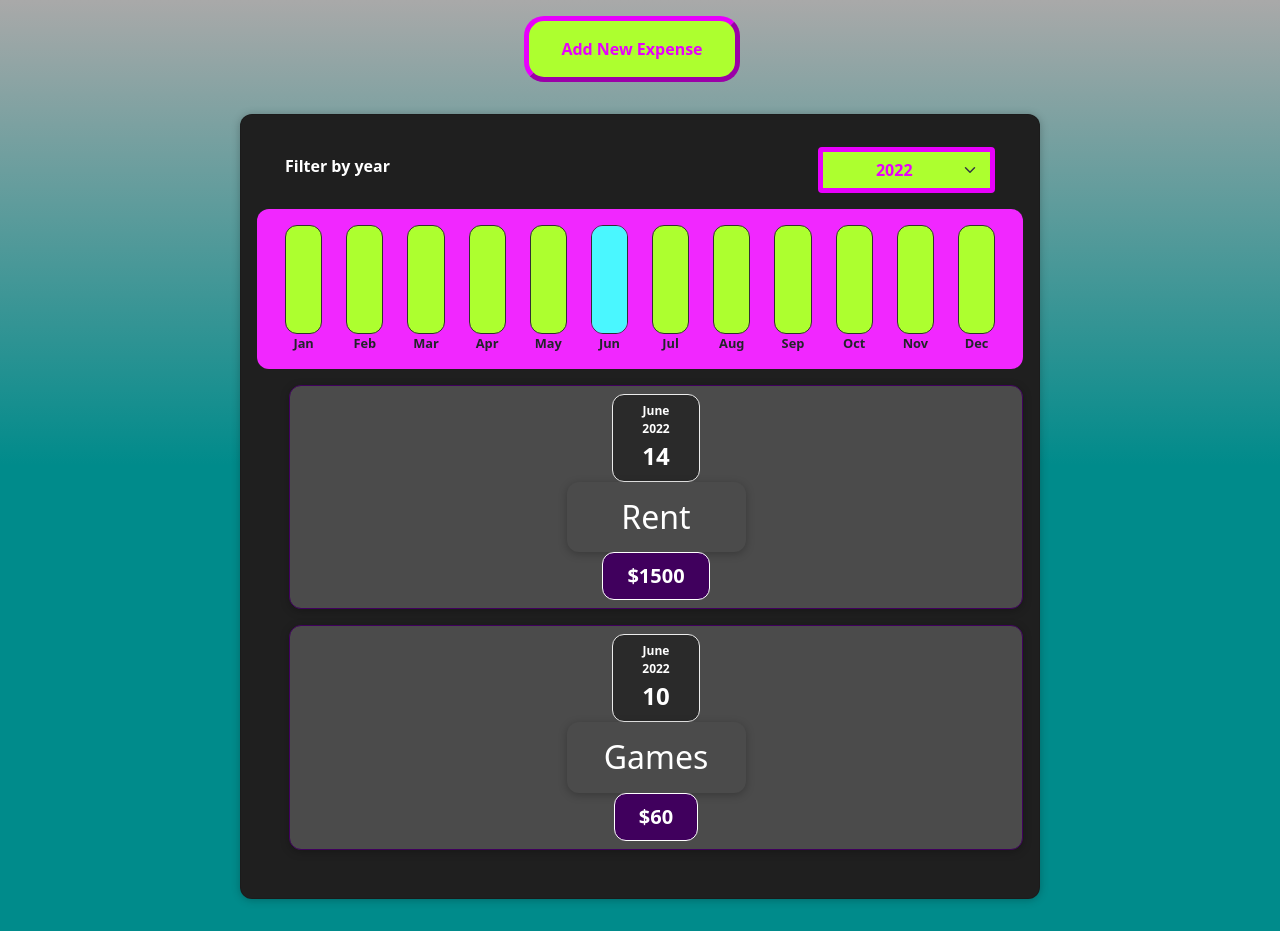
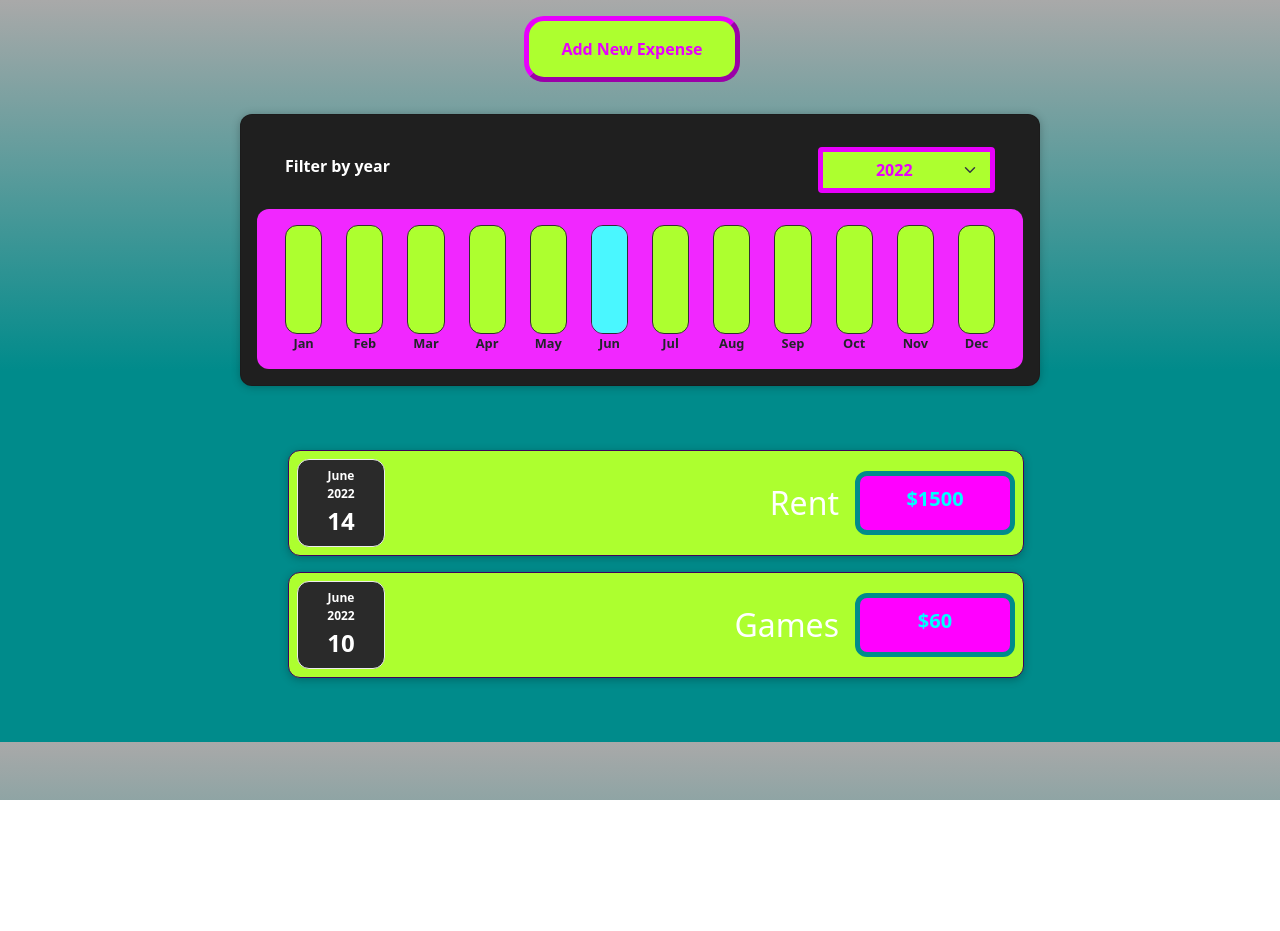
Before and after one commit to Trevorton27/jasonBreedloveReactExpenseTracker, a React (Create React App) app: page / in a window 1280 px wide. After the commit the page ends 800 px from the top, so only its background shows below. Built offline with nearby package versions, Linux system fonts and the light colour scheme.

Commit message:
expenseItem css styling

```diff
--- a/src/components/ExpenseItem.css
+++ b/src/components/ExpenseItem.css
@@ -6,7 +6,7 @@
     padding: 0.5rem;
     margin: 1rem 0;
     border-radius: 12px;
-    background-color: #4b4b4b;
+    background-color: greenyellow;
     font-size: 1.3rem;
     color: #40005d;
     font-weight: bold;
@@ -30,18 +30,18 @@
     margin: 0 1rem;
     color: white;
     /*border: 2px solid #40005d;*/
-    border-radius: 12px;
     /*padding: 0.5rem .5rem;*/
 }
 
 .expense-item_price {
     font-size: .8rem;
     font-weight: bold;
-    color: white;
-    background-color: #40005d;
-    border: 1px solid white;
+    color: cyan;
+    background-color: #ff00ff;
+    border: 5px solid darkcyan;
     padding: 0.5rem;
     border-radius: 12px;
+    justify-content: center;
 }
 
 @media (min-width: 580px) {
@@ -55,25 +55,27 @@
 
     .expense-item_description h2 {
         font-size: 1.25rem;
+        color: #E800FC;
     }
 
     .expense-item_price {
         font-size: 1.25rem;
         padding: 0.5rem 1.5rem;
+        width: 10rem;
+        height: 4rem;
+    }
+    .expense-item__date {
+        display: flex;
+        justify-content: space-between;
+        align-items: center;
+        box-shadow: 0 2px 8px rgba(0, 0, 0, 0.25);
+        padding: 0.5rem;
+        margin: 1rem 0;
+        border-radius: 12px;
+        background-color: greenyellow;
+        font-size: 1.3rem;
+        color: #E800FC;
+        font-weight: bold;
+        border: 1px solid #40005d;
     }
 }
-
-.datePicker {
-    display: flex;
-    flex-direction: column;
-    align-items: center;
-    justify-content: center;
-    width: 25%;
-    height: 25%;
-    background-color: #4b4b4b;
-    border-radius: 12px;
-    padding: 1rem;
-    box-shadow: 0 2px 8px rgba(0, 0, 0, 0.25);
-    color: green;
-    font-size: 1.3rem;
-}
--- a/src/components/ExpenseItem.js
+++ b/src/components/ExpenseItem.js
@@ -10,13 +10,15 @@ function ExpenseItem(props) {
     setTitle("Updated");
   };
   return (
-    <Card className="expense-item">
+    // <Card className={"container"}>
+    <div className={"expense-item container"}>
       <ExpenseDate date={props.date} />
-      <div className="expense-item__description datePicker">
+      <div className={"expense-item__description"}>
         <h2>{props.title}</h2>
       </div>
       <div className="expense-item_price">${props.amount}</div>
-    </Card>
+      {/*// </Card>*/}
+    </div>
   );
 }
 
--- a/src/components/Expenses.css
+++ b/src/components/Expenses.css
@@ -6,3 +6,14 @@
     width: 50rem;
     max-width: 95%;
 }
+.isolator{
+    background-color: red;
+}
+.expenses__header {
+    padding: 1rem;
+    background-color: darkcyan;
+    margin: 2rem auto;
+    width: 50rem;
+    max-width: 100%;
+    align-items: center;
+}
--- a/src/components/Expenses.js
+++ b/src/components/Expenses.js
@@ -17,15 +17,17 @@ const Expenses = (props) => {
     return date1.toLocaleString("en-US", { year: "numeric" }) === filteredYear;
   });
   return (
-    <div>
+    <div className={"container"}>
       <Card className="expenses">
         <ExpensesFilter
           selected={filteredYear}
           onChangeFilter={filterChangeHandler}
         />
         <ExpensesChart expenses={filteredExpenses} />
+      </Card>
+      <div className={"expenses__header"}>
         <ExpenseList items={filteredExpenses} />
-      </Card>
+      </div>
     </div>
   );
 };
```
